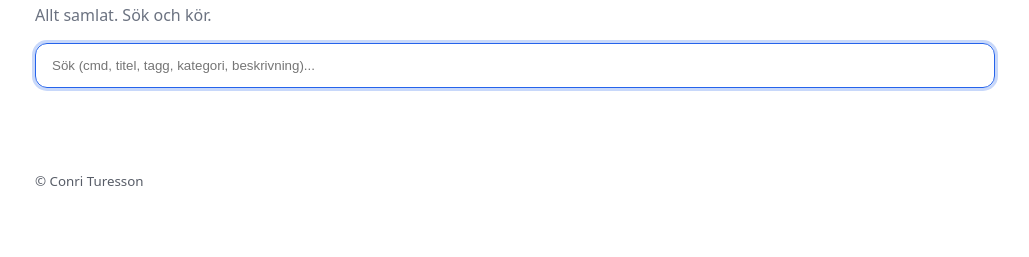
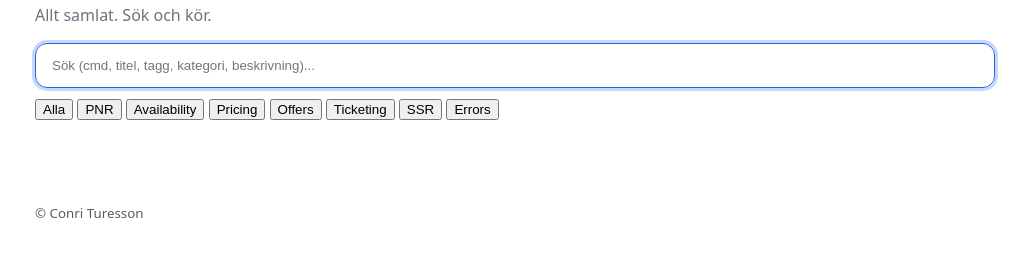
Before and after one commit to RobynT98/amadeus-index, a plain HTML site: page index.html in a window 1280 px wide. Shown: the part 71-328 px from the top of the page, without its empty margins (125-1154 px from the left). Drawn offline with Linux system fonts and the light colour scheme; no server answers.

Commit message:
Update index.html

```diff
--- a/index.html
+++ b/index.html
@@ -15,6 +15,16 @@
     <h1 id="site-title">Amadeus Index</h1>
     <p id="site-desc" class="muted">Allt samlat. Sök och kör.</p>
     <input id="q" class="search" type="search" placeholder="Sök (cmd, titel, tagg, kategori, beskrivning)..." autofocus />
+  <div id="filters" style="padding-top:8px;">
+  <button class="chip" data-cat="ALL">Alla</button>
+  <button class="chip" data-cat="PNR">PNR</button>
+  <button class="chip" data-cat="Availability">Availability</button>
+  <button class="chip" data-cat="Pricing">Pricing</button>
+  <button class="chip" data-cat="Offers">Offers</button>
+  <button class="chip" data-cat="Ticketing">Ticketing</button>
+  <button class="chip" data-cat="SSR">SSR</button>
+  <button class="chip" data-cat="Errors">Errors</button>
+      </div>
   </header>
 
   <main class="wrap">
```
